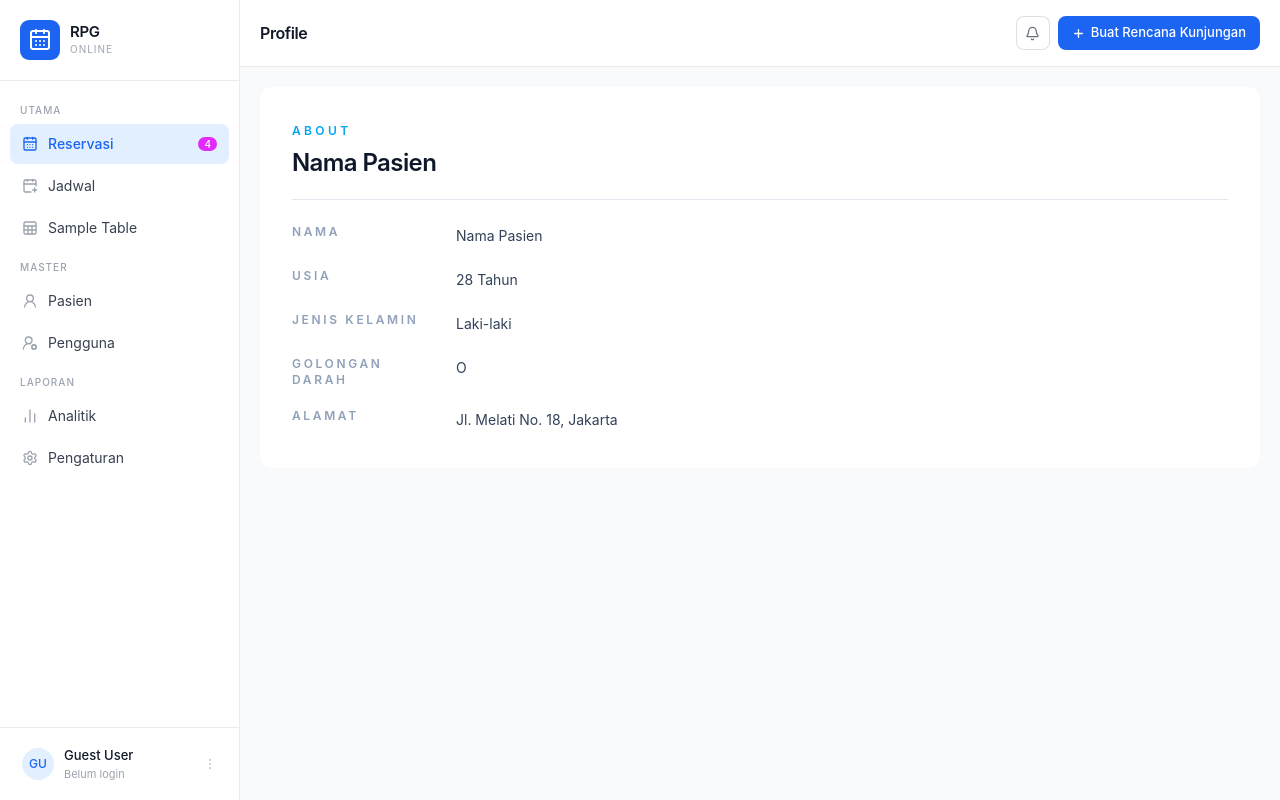
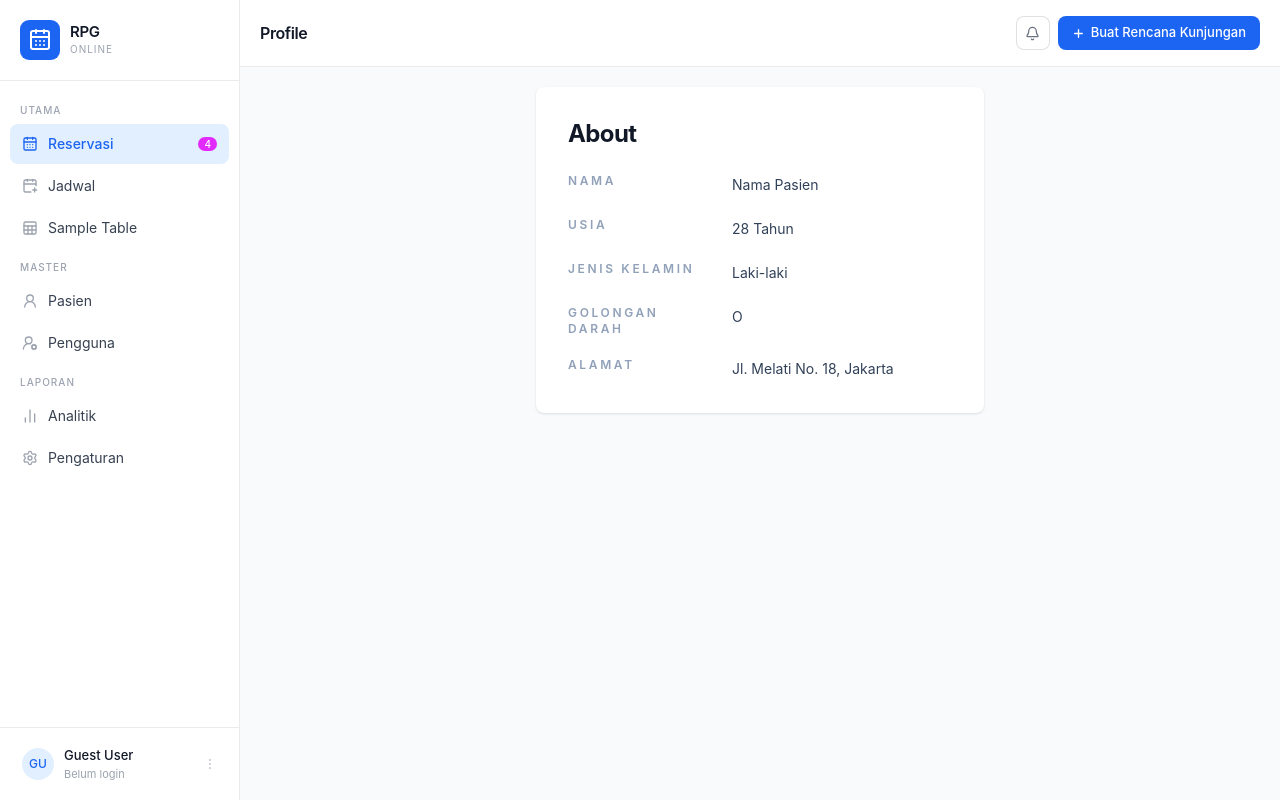
Before and after one commit to stywn93/rpg-online, a React (Vite) app: page /profile in a window 1280 px wide. Built offline with nearby package versions, Linux system fonts and the light colour scheme.

Commit message:
WIP form 4. Profile Components

```diff
--- a/src/Profile.jsx
+++ b/src/Profile.jsx
@@ -5,7 +5,7 @@ function resolveValue(...values) {
     return validValue ?? "-"
 }
 
-function InfoRow({ label, value }) {
+function InfoRow({label, value}) {
     return (
         <div className="grid gap-1 sm:grid-cols-[140px_1fr] sm:gap-6">
             <p className="text-xs font-semibold uppercase tracking-[0.22em] text-slate-400">{label}</p>
@@ -27,18 +27,24 @@ export default function Profile() {
     }
 
     return (
-        <section className="mx-auto rounded-xl bg-white px-6 py-7 sm:px-8 sm:py-9">
-            <div className="border-b border-slate-200 pb-5">
-                <p className="text-xs font-semibold uppercase tracking-[0.28em] text-sky-500">About</p>
-                <h2 className="mt-2 text-2xl font-semibold tracking-tight text-slate-900">{profile.nama}</h2>
-            </div>
+        <section>
+            <div className="flex flex-col items-center px-6 mx-auto md:h-screen lg:py-0">
+                <div className="w-full bg-white rounded-lg shadow md:mt-0 sm:max-w-md xl:p-0">
+                    <div className="p-6 space-y-4 md:space-y-6 sm:p-8">
+                        <h1 className="text-xl font-bold leading-tight tracking-tight text-gray-900 md:text-2xl">
+                            About
+                        </h1>
 
-            <div className="mt-6 space-y-5">
-                <InfoRow label="Nama" value={profile.nama} />
-                <InfoRow label="Usia" value={profile.usia} />
-                <InfoRow label="Jenis Kelamin" value={profile.jenisKelamin} />
-                <InfoRow label="Golongan Darah" value={profile.golonganDarah} />
-                <InfoRow label="Alamat" value={profile.alamat} />
+
+                        <div className="mt-6 space-y-5">
+                            <InfoRow label="Nama" value={profile.nama}/>
+                            <InfoRow label="Usia" value={profile.usia}/>
+                            <InfoRow label="Jenis Kelamin" value={profile.jenisKelamin}/>
+                            <InfoRow label="Golongan Darah" value={profile.golonganDarah}/>
+                            <InfoRow label="Alamat" value={profile.alamat}/>
+                        </div>
+                    </div>
+                </div>
             </div>
         </section>
     )
--- a/src/ReservasiBaru.jsx
+++ b/src/ReservasiBaru.jsx
@@ -70,36 +70,32 @@ export default function ReservasiBaru() {
 
     return (<section>
         <div className="flex flex-col items-center px-6 mx-auto md:h-screen lg:py-0">
-
-            <div>
-                <Toaster/>
-            </div>
             <div
                 className="w-full bg-white rounded-lg shadow md:mt-0 sm:max-w-md xl:p-0">
                 <div className="p-6 space-y-4 md:space-y-6 sm:p-8">
-                    <h1 className="text-xl font-bold leading-tight tracking-tight text-gray-900 md:text-2xl dark:text-white">
+                    <h1 className="text-xl font-bold leading-tight tracking-tight text-gray-900 md:text-2xl">
                         Buat Rencana Kunjungan
                     </h1>
                     <form className="space-y-4 md:space-y-6" onSubmit={handleSubmit(onSubmit)}>
                         <div>
                             <label htmlFor="fullname"
-                                   className="block mb-2 text-sm font-medium text-gray-900 dark:text-white">Nama
+                                   className="block mb-2 text-sm font-medium text-gray-900">Nama
                                 Pasien</label>
                             <input readOnly type="text" name="fullname" id="fullname"
-                                   className="read-only:cursor-not-allowed bg-gray-50 border border-gray-300 text-gray-900 text-sm rounded-lg focus:ring-primary-600 focus:border-primary-600 block w-full p-2.5 dark:bg-gray-700 dark:border-gray-600 dark:placeholder-gray-400 dark:text-white dark:focus:ring-blue-500 dark:focus:border-blue-500"
+                                   className="read-only:cursor-not-allowed bg-gray-50 border border-gray-300 text-gray-900 text-sm rounded-lg focus:ring-primary-600 focus:border-primary-600 block w-full p-2.5"
                                    placeholder="Budi Santoso" required=""/>
                         </div>
                         <div>
                             <label htmlFor="gender"
-                                   className="block mb-2 text-sm font-medium text-gray-900 dark:text-white">Jenis
+                                   className="block mb-2 text-sm font-medium text-gray-900">Jenis
                                 Kelamin</label>
                             <input readOnly type="text" name="gender" id="gender"
-                                   className="read-only:cursor-not-allowed bg-gray-50 border border-gray-300 text-gray-900 text-sm rounded-lg focus:ring-primary-600 focus:border-primary-600 block w-full p-2.5 dark:bg-gray-700 dark:border-gray-600 dark:placeholder-gray-400 dark:text-white dark:focus:ring-blue-500 dark:focus:border-blue-500"
+                                   className="read-only:cursor-not-allowed bg-gray-50 border border-gray-300 text-gray-900 text-sm rounded-lg focus:ring-primary-600 focus:border-primary-600 block w-full p-2.5"
                                    placeholder="Laki-laki" required=""/>
                         </div>
                         <div>
                             <label htmlFor="age"
-                                   className="block mb-2 text-sm font-medium text-gray-900 dark:text-white">Usia</label>
+                                   className="block mb-2 text-sm font-medium text-gray-900">Usia</label>
                             <div className="grid grid-cols-2 gap-3">
                                 <div className="flex w-full rounded-base">
                                     <input readOnly type="text" id="ageYear"
@@ -119,14 +115,14 @@ export default function ReservasiBaru() {
                         </div>
                         <div>
                             <label htmlFor="lastVisit"
-                                   className="block mb-2 text-sm font-medium text-gray-900 dark:text-white">Kunjungan Terakhir</label>
+                                   className="block mb-2 text-sm font-medium text-gray-900 ">Kunjungan Terakhir</label>
                             <input readOnly type="text" name="lastVisit" id="lastVisit"
-                                   className="read-only:cursor-not-allowed bg-gray-50 border border-gray-300 text-gray-900 text-sm rounded-lg focus:ring-primary-600 focus:border-primary-600 block w-full p-2.5 dark:bg-gray-700 dark:border-gray-600 dark:placeholder-gray-400 dark:text-white dark:focus:ring-blue-500 dark:focus:border-blue-500"
+                                   className="read-only:cursor-not-allowed bg-gray-50 border border-gray-300 text-gray-900 text-sm rounded-lg focus:ring-primary-600 focus:border-primary-600 block w-full p-2.5"
                                    placeholder="3 November 2025" required=""/>
                         </div>
                         <div>
                             <label htmlFor="visitDate"
-                                   className="block mb-2 text-sm font-medium text-gray-900 dark:text-white">Tanggal
+                                   className="block mb-2 text-sm font-medium text-gray-900">Tanggal
                                 Rencana Berkunjung</label>
                             <Controller name="visitDate" control={control} rules={{required: "Tanggal wajib diisi"}}
                                         render={({field}) => (
@@ -141,7 +137,7 @@ export default function ReservasiBaru() {
                         </div>
 
                         <button type="submit" disabled={isLoading}
-                                className="cursor-pointer w-full text-white bg-blue-600 hover:bg-blue-800 focus:ring-4 focus:outline-none focus:ring-indigo-300 font-medium rounded-lg text-sm px-5 py-2.5 text-center dark:bg-indigo-600 dark:hover:bg-indigo-700 dark:focus:ring-indigo-800 disabled:opacity-50 disabled:cursor-not-allowed">{isLoading ? "Memproses..." : "Simpan"}
+                                className="cursor-pointer w-full text-white bg-blue-600 hover:bg-blue-800 focus:ring-4 focus:outline-none focus:ring-indigo-300 font-medium rounded-lg text-sm px-5 py-2.5 text-center disabled:opacity-50 disabled:cursor-not-allowed">{isLoading ? "Memproses..." : "Simpan"}
                         </button>
 
                     </form>
```
